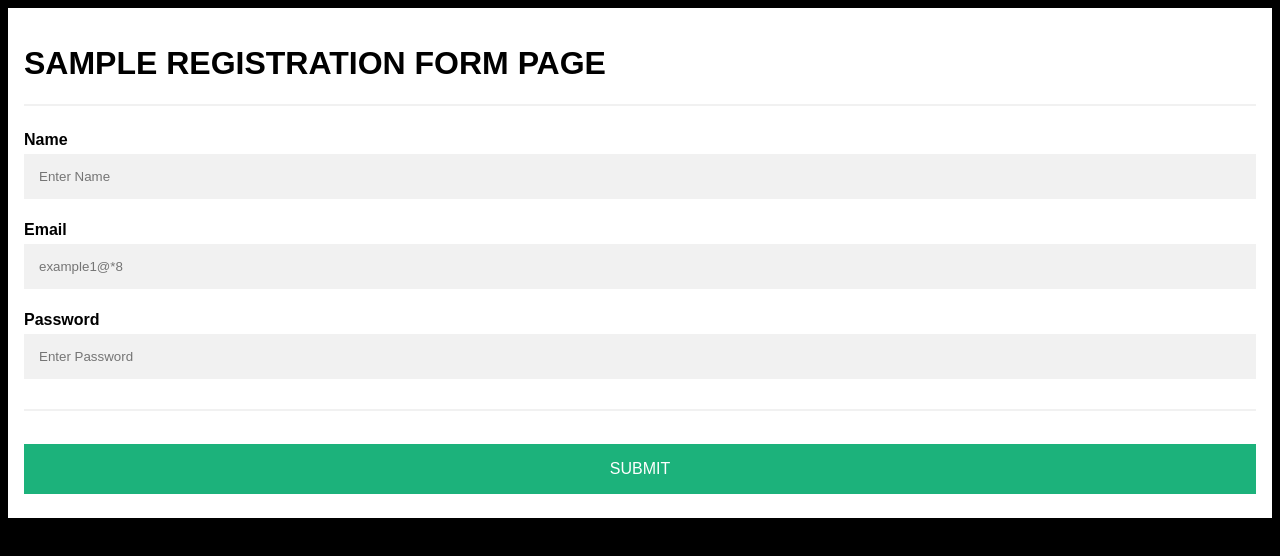
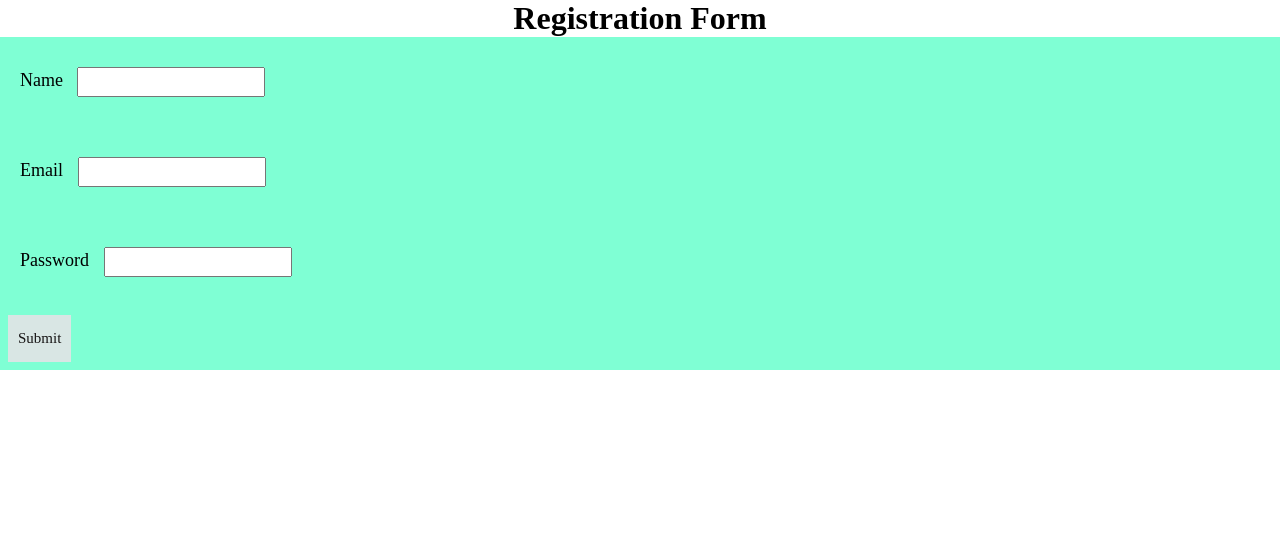
Before and after one commit to dewasedimple/ASSIGNMENT-1, a plain HTML site: page demoformpage.html in a window 1280 px wide. Drawn offline with Linux system fonts and the light colour scheme.

Commit message:
remaing question  of assignment are done

```diff
--- a/demoformpage.html
+++ b/demoformpage.html
@@ -2,88 +2,27 @@
 <html>
 <head>
 <meta name="viewport" content="width=device-width, initial-scale=1">
-<style>
-body {
-  font-family: Arial, Helvetica, sans-serif;
-  background-color: black;
-}
-
-* {
-  box-sizing: border-box;
-}
-
-/* Add padding to containers */
-.container {
-  padding: 16px;
-  background-color: white;
-}
-
-/* Full-width input fields */
-input[type=text], input[type=password] {
-  width: 100%;
-  padding: 15px;
-  margin: 5px 0 22px 0;
-  display: inline-block;
-  border: none;
-  background: #f1f1f1;
-}
-
-input[type=text]:focus, input[type=password]:focus {
-  background-color: #ddd;
-  outline: none;
-}
-
-/* Overwrite default styles of hr */
-hr {
-  border: 1px solid #f1f1f1;
-  margin-bottom: 25px;
-}
-
-/* Set a style for the submit button */
-.registerbtn {
-  background-color: #04AA6D;
-  color: white;
-  padding: 16px 20px;
-  margin: 8px 0;
-  border: none;
-  cursor: pointer;
-  width: 100%;
-  opacity: 0.9;
-}
-
-.registerbtn:hover {
-  opacity: 1;
-}
-
-/* Add a blue text color to links */
-a {
-  color: dodgerblue;
-}
-
-/* Set a grey background color and center the text of the "sign in" section */
-.signin {
-  background-color: #f1f1f1;
-  text-align: center;
-}
-</style>
+<title>Registration Form</title>
+<link rel="stylesheet" href="formating.css">
 </head>
 <body>
-
-<form action="/action_page.php">
-  <div class="container">
-    <h1>SAMPLE REGISTRATION FORM PAGE</h1>
-    <hr>
-    <label for="text"><b>Name</b></label>
-    <input type="text" placeholder="Enter Name" name="text" id="text" required>
-
-    <label for="email"><b>Email</b></label>
-    <input type="text" placeholder="example1@*8" name="email" id="email" required>
-
-    <label for="psw"><b>Password</b></label>
-    <input type="password" placeholder="Enter Password" name="password" id="psw" required>
-    <hr>
-    <button type="submit" class="registerbtn" style="font-size: medium;">SUBMIT</button>
+  <h1 class="formh1">Registration Form</h1>
+  <form action="/action_page.php">
+    <div>
+      <label for="name">Name</label>
+      <input type="text" name="name" id="name" required>
   </div>
-</form>
+  <div>
+    <label for="email">Email</label>
+    <input type="email" name="email" id="email" required>
+  </div>
+  <div>
+    <label>
+      Password
+      <input type="password" name="password" required>
+    </label>
+  </div>
+  <button type="submit">Submit</button>
+  </form>
 </body>
 </html>
--- a/formating.css
+++ b/formating.css
@@ -1,24 +1,64 @@
+/* ASSIGNMENT1 CSS PART */
+
 *{
     margin:0px;
     padding: 0px;
     font-family:Century ;
 }
 header{
-    height:100vh;
     background-size:cover;
     background-position: center;
-    min-height: 100px;
-}
-
-.title{
-        position: absolute;
-        top: 47%;
-        text-align: center;
+    min-height: 10px;
 }
 .title h1{
     font-size: 24px;
-    color: brown;
+    color: rgb(194, 207, 14);
+    text-align: center;
 }
 table, th, td {
     border:1px solid black;
   }
+  p{
+    font-style: italic;
+    color: gray;
+    background-color: rgb(18, 17, 17);
+  }
+  ul{
+    list-style-type:none;
+  }
+
+  li{
+    list-style-type: disc;
+    display: inline-block;
+    color: red;
+  }
+form{
+  background-color: aquamarine;
+}
+.formh1{
+  text-align: center;
+}
+input{
+  padding:5px 10px;
+  margin:10px;
+}
+button {
+  background-color: #d9e6e4;
+  border: none;
+  color: rgb(23, 21, 21);
+  padding: 15px 10px;
+  text-align: center;
+  font-size: 15px;
+  margin: 8px 8px;
+  cursor: pointer;
+}
+
+button:hover {
+  background-color: #4CAF50;
+  color: white;
+  cursor: pointer;
+}
+div,a{
+  padding: 20px 20px;
+  font-size: large;
+}
```
Also changed, not shown: Iindex.html (+11 -7 lines).
